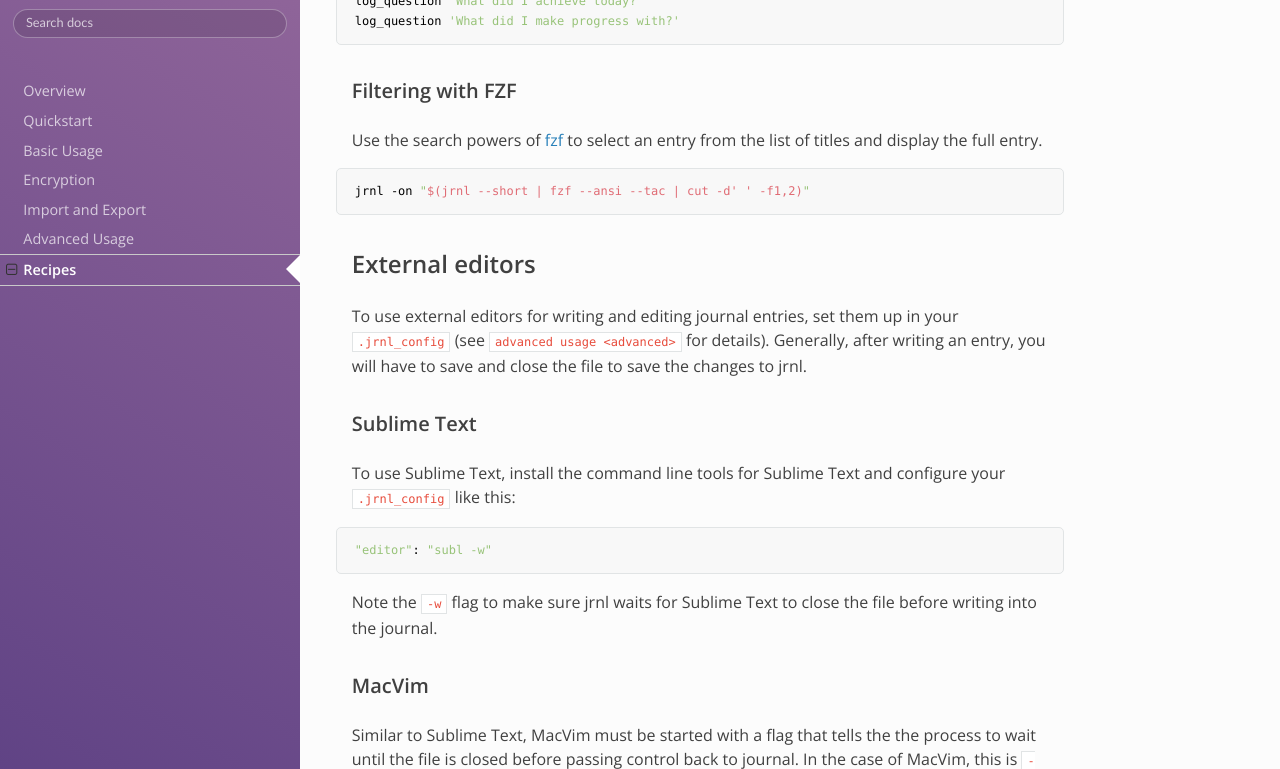
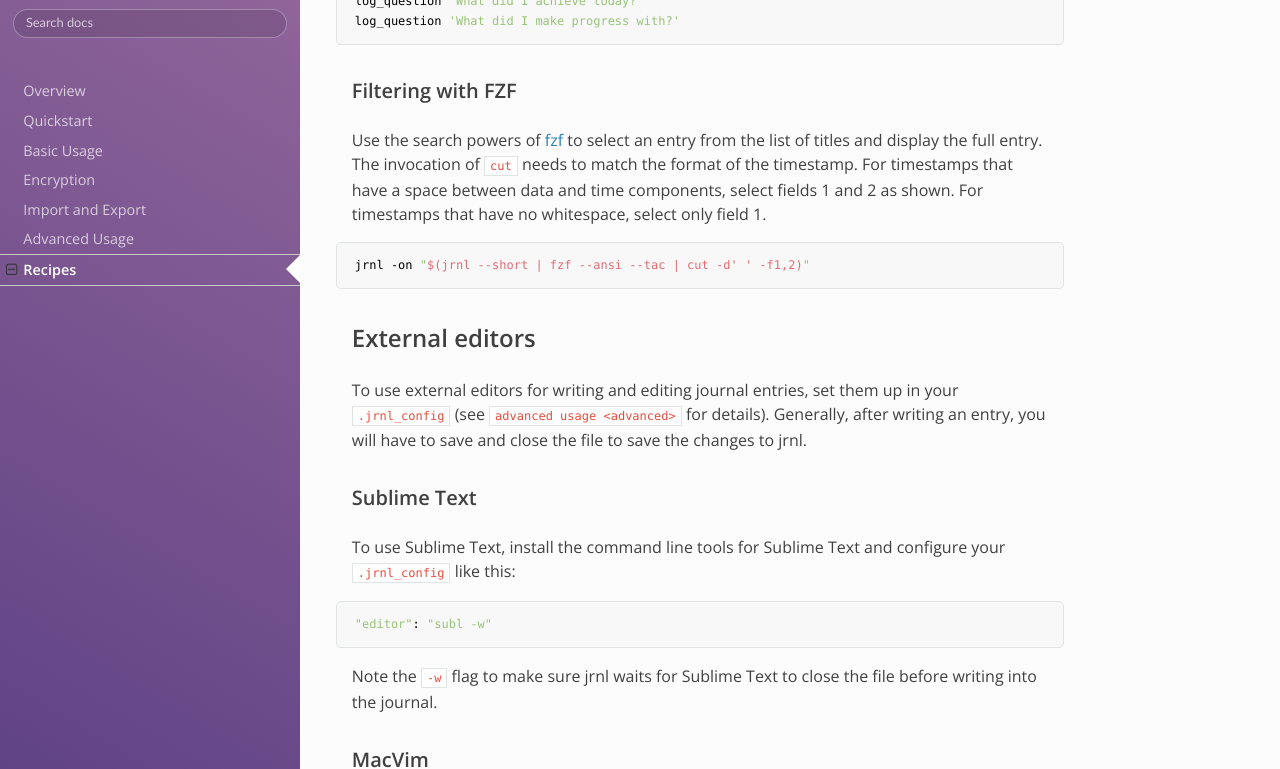
Before and after one commit to jrnl-org/jrnl, an MkDocs documentation site: the page built from docs/recipes.md, in a window 1280 px wide and 900 px high, scrolled down 1931 px, cut to the strip 131-900 px from the top of the window. Built offline with MkDocs 1.6.1, drawn with Linux system fonts in a browser that asks for light colours; nearby versions of some CDN libraries.

Commit message:
Add doc about extracting timestamps with no spaces
Timestamp formats may have no space between date and time components and cause the script to fail.

````diff
--- a/docs/recipes.md
+++ b/docs/recipes.md
@@ -96,7 +96,10 @@
 ### Filtering with FZF
 
 Use the search powers of [fzf](https://github.com/junegunn/fzf) to select an
-entry from the list of titles and display the full entry.
+entry from the list of titles and display the full entry. The invocation of
+`cut` needs to match the format of the timestamp. For timestamps that have a
+space between data and time components, select fields 1 and 2 as shown. For
+timestamps that have no whitespace, select only field 1.
 
 ``` sh
 jrnl -on "$(jrnl --short | fzf --ansi --tac | cut -d' ' -f1,2)"
````
